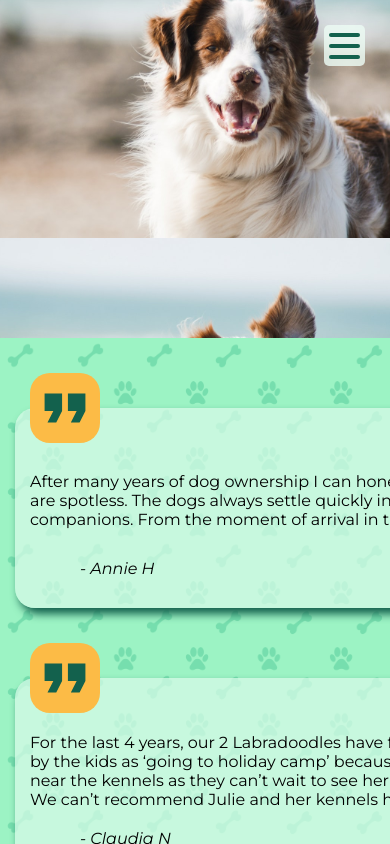
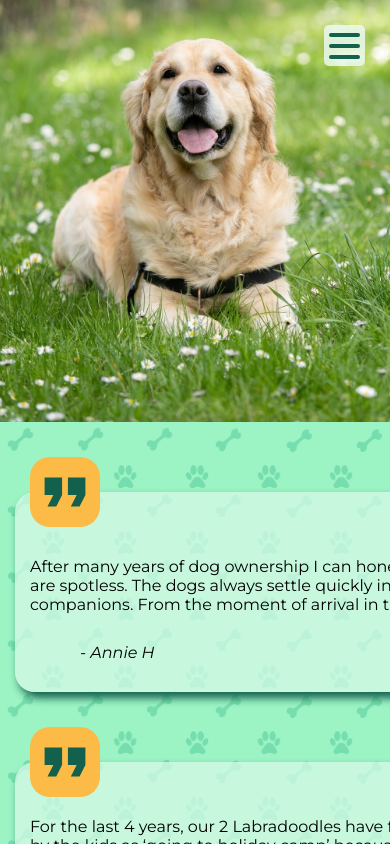
Before and after one commit to Velocima/green-lawns-next, a Next.js app: page /testimonies in a window 390 px wide. Shown: the top 844 px of the page. Built offline with nearby package versions, Linux system fonts and the light colour scheme.

Commit message:
testimonies banner picture and size changed

```diff
--- a/styles/testimonies.module.css
+++ b/styles/testimonies.module.css
@@ -1,23 +1,23 @@
+.banner {
+	background-image: url('/images/testimonies/banner.jpg');
+	background-position: 40% top;
+	background-size: cover;
+	background-attachment: fixed;
+	width: 100%;
+	height: 65vh;
+}
 .reviews {
 	display: grid;
 	grid-auto-rows: minmax(10vh, auto);
 	grid-template-columns: 1fr 1fr;
 	place-items: center;
 	width: 100%;
-	padding: 150px 100px 100px;
+	padding: 70px 100px 100px;
 	gap: 70px;
 	place-items: center;
 	background-image: url('/images/dark-wallpaper.png');
 	background-repeat: repeat;
 	background-size: contain;
-}
-.banner {
-	background-image: url('/images/testimonies/banner.jpg');
-	background-position: center -300px;
-	background-size: cover;
-	background-attachment: fixed;
-	width: 100%;
-	height: 50vh;
 }
 
 .review {
@@ -65,8 +65,8 @@
 		padding-top: 100px;
 	}
 	.banner {
-		height: 40vh;
-		background-position: center -200px;
+		height: 50vh;
+		background-position: center 90%;
 	}
 	.review {
 		grid-column: 1 / span 2;
@@ -84,10 +84,6 @@
 		max-width: 100% !important;
 		padding-left: 15px;
 		padding-right: 15px;
-	}
-	.banner {
-		height: 40vh;
-		background-position: center -100px;
 	}
 }
 @media screen and (max-width: 450px) {
```
Also changed, not shown: public/images/testimonies/banner - Copy.jpg (added), public/images/testimonies/banner.jpg.
